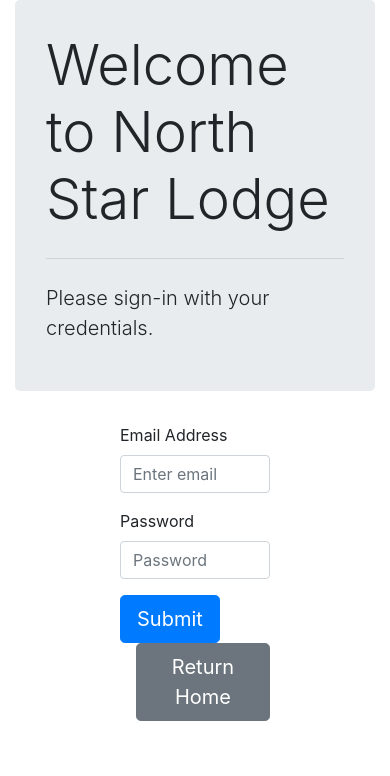
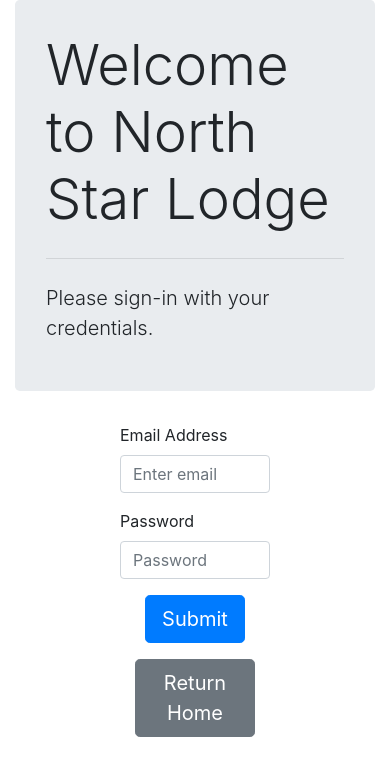
Before and after one commit to joseph1wan/gpmn-nsl-archive, a React (Create React App) app in the folder client/: page /sign-in in a window 390 px wide. Shown: the top 776 px of the page. Built offline with nearby package versions, Linux system fonts and the light colour scheme.

Commit message:
feat: mobile first design sign in

```diff
--- a/client/src/App.js
+++ b/client/src/App.js
@@ -1,35 +1,40 @@
 import React from 'react';
 import { Link } from 'react-router-dom';
 import { Container, Button } from 'react-bootstrap';
+import { AiOutlineGoogle } from 'react-icons/ai';
 import logo from './assets/logo.svg';
 import './App.scss';
 
 function App() {
   return (
     <div className="App">
-      <div className="jumbotron mb-0">
+      <div className="jumbotron jumbotron-fluid mb-0">
         <Container>
           <h1 className="display-4">Welcome to North Star Lodge</h1>
           <hr className="my-4" />
           <p className="lead">Please select your authorization method below</p>
         </Container>
       </div>
-      <header className="App-header">
+      <div className="App-header">
         <img src={logo} className="App-logo" alt="logo" />
         <Button
           as={Link}
           size="lg"
           to={{ pathname: '/sign-in', method: 'gp' }}
-          className="mb-3"
+          className="mb-3 text-uppercase align-middle"
           variant="secondary"
         >
-          <code>Gracepoint Member</code>
+          <AiOutlineGoogle
+            className="mr-2 position-relative align-middle"
+            style={{ transform: 'translateY(-2px)' }}
+          />
+          Sign in with Gpmail
         </Button>
 
-        <Button as={Link} size="lg" to="/sign-in">
+        <Button as={Link} className="text-uppercase" size="lg" to="/sign-in">
           Guest
         </Button>
-      </header>
+      </div>
     </div>
   );
 }
--- a/client/src/components/authentication/SignInScreen/GuestSignIn.js
+++ b/client/src/components/authentication/SignInScreen/GuestSignIn.js
@@ -30,14 +30,20 @@ const GuestSignIn = ({ onSubmit: handleSubmit, control }) => {
             defaultValue=""
           />
         </Form.Group>
-
-        <Button variant="primary" type="submit" size="lg">
-          Submit
-        </Button>
-
-        <Button as={Link} className="ml-3" variant="secondary" size="lg" to="/">
-          Return Home
-        </Button>
+        <Container className="text-center">
+          <Button className="mr-md-3" variant="primary" type="submit" size="lg">
+            Submit
+          </Button>
+          <Button
+            className="mt-3 mt-md-0"
+            as={Link}
+            variant="secondary"
+            size="lg"
+            to="/"
+          >
+            Return Home
+          </Button>
+        </Container>
       </Form>
     </Container>
   );
--- a/client/src/index.scss
+++ b/client/src/index.scss
@@ -2,9 +2,9 @@
 
 body {
   margin: 0;
-  font-family: -apple-system, BlinkMacSystemFont, 'Segoe UI', 'Roboto', 'Oxygen',
-    'Ubuntu', 'Cantarell', 'Fira Sans', 'Droid Sans', 'Helvetica Neue',
-    sans-serif;
+  font-family: -apple-system, BlinkMacSystemFont, 'Raleway', 'Segoe UI',
+    'Roboto', 'Oxygen', 'Ubuntu', 'Cantarell', 'Fira Sans', 'Droid Sans',
+    'Helvetica Neue', sans-serif;
   -webkit-font-smoothing: antialiased;
   -moz-osx-font-smoothing: grayscale;
 }
--- /dev/null
+++ b/package.json
@@ -0,0 +1,5 @@
+{
+  "dependencies": {
+    "react-icons": "^3.10.0"
+  }
+}
```
Also changed, not shown: 1 other file (tests, documents, lock files or other folders).
